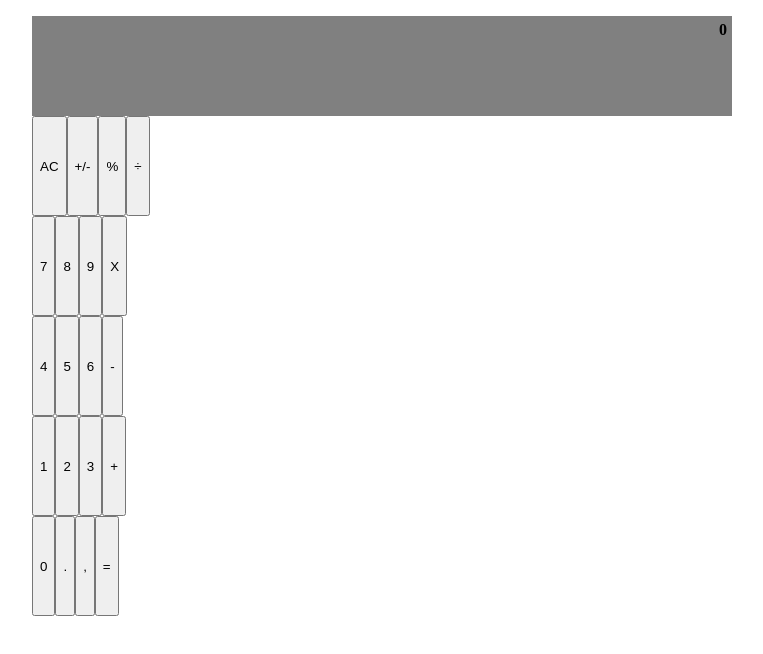
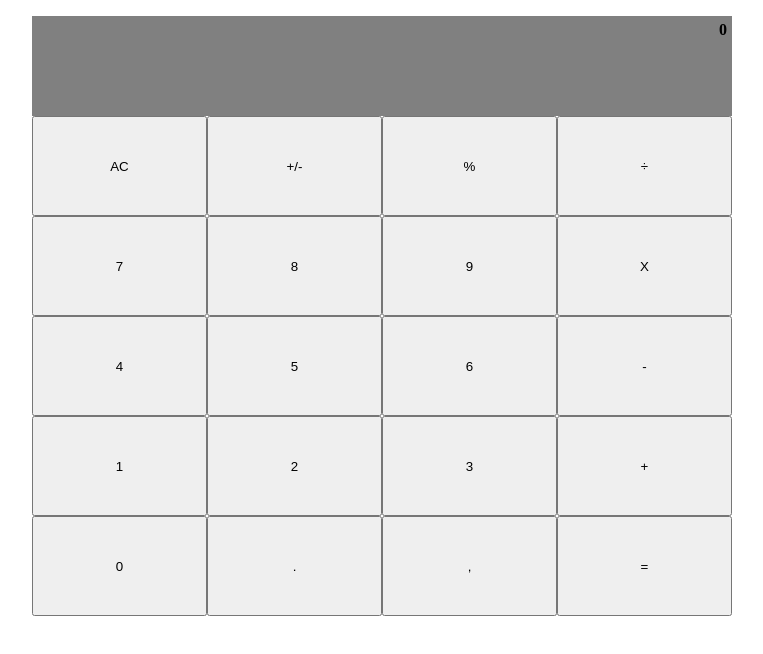
Before and after one commit to expjazz/react_calculator, a React (Create React App) app: page / in a window 1280 px wide. Shown: the top 654 px of the page, without its empty margins (258-1021 px from the left). Built offline with nearby package versions, Linux system fonts and the light colour scheme.

Commit message:
add styling to button

```diff
--- a/src/components/Button.js
+++ b/src/components/Button.js
@@ -1,12 +1,24 @@
 import React from 'react';
 import PropTypes from 'prop-types';
+import styled from 'styled-components';
 
 function Button(props) {
   const { name } = props;
+  const StyledButton = styled.button`
+    width: 25%;
+    border: solid 1px black
+    p {
+      text-align: center;
+      color: black;
+    }
+
+  `;
   return (
-    <button type="button">
-      { name }
-    </button>
+    <StyledButton type="button">
+      <p>
+        { name }
+      </p>
+    </StyledButton>
   );
 }
 
```
